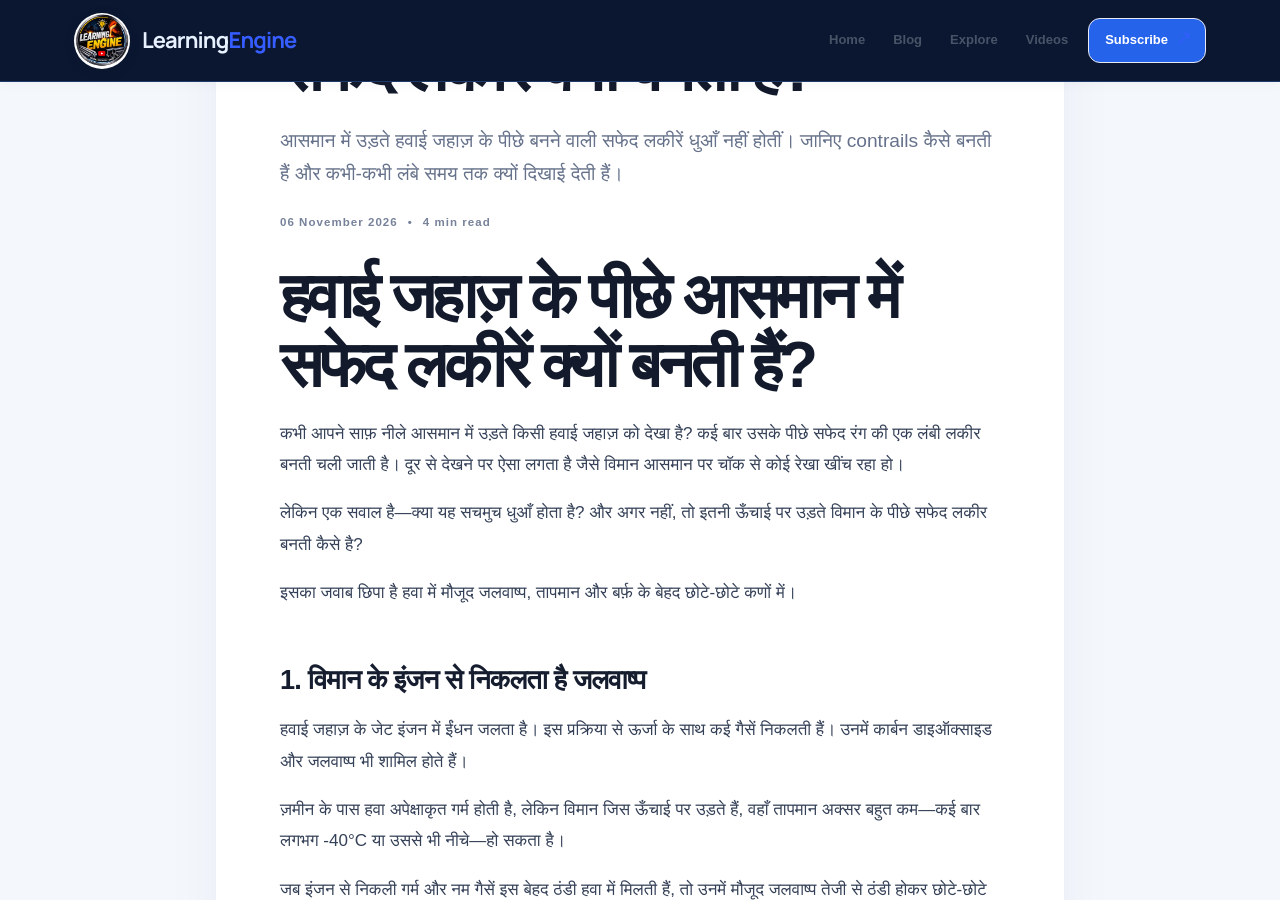
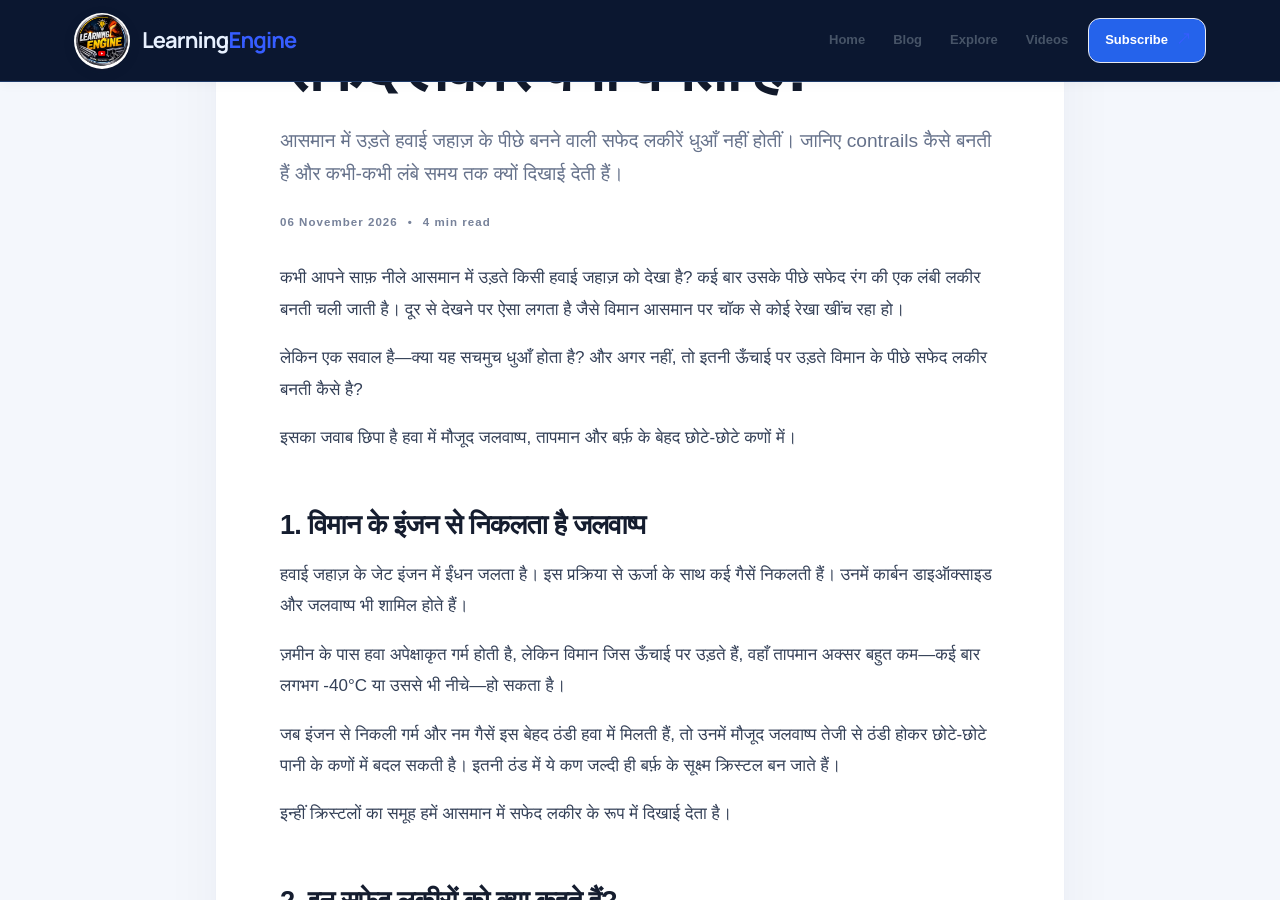
Before and after one commit to samk218-bit/learning-engine-website, a Jekyll site: the page built from _posts/2026-11-06-why-airplanes-leave-white-trails.md, in a window 1280 px wide and 900 px high, scrolled down 310 px. Built offline with Jekyll 4.4.1, drawn with Linux system fonts in a browser that asks for light colours.

Commit message:
Remove duplicate blog article heading

```diff
--- a/_posts/2026-11-06-why-airplanes-leave-white-trails.md
+++ b/_posts/2026-11-06-why-airplanes-leave-white-trails.md
@@ -8,8 +8,6 @@ categories:
   - How Things Work
 description: "आसमान में उड़ते हवाई जहाज़ के पीछे बनने वाली सफेद लकीरें धुआँ नहीं होतीं। जानिए contrails कैसे बनती हैं और कभी-कभी लंबे समय तक क्यों दिखाई देती हैं।"
 ---
-
-# हवाई जहाज़ के पीछे आसमान में सफेद लकीरें क्यों बनती हैं?
 
 कभी आपने साफ़ नीले आसमान में उड़ते किसी हवाई जहाज़ को देखा है? कई बार उसके पीछे सफेद रंग की एक लंबी लकीर बनती चली जाती है। दूर से देखने पर ऐसा लगता है जैसे विमान आसमान पर चॉक से कोई रेखा खींच रहा हो।
 
```
